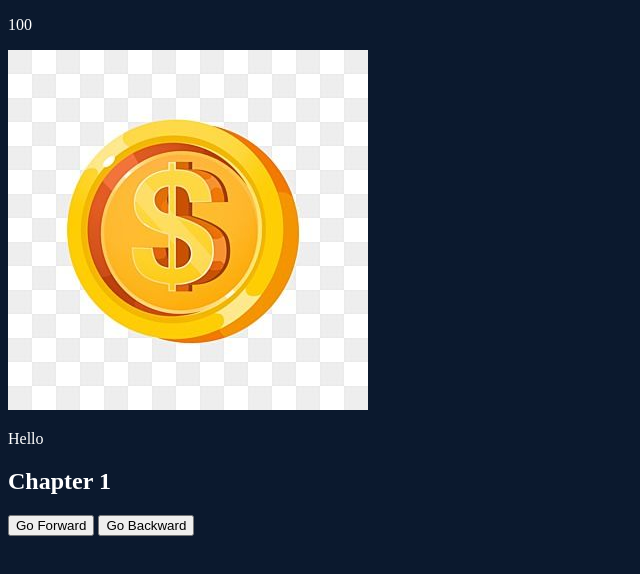
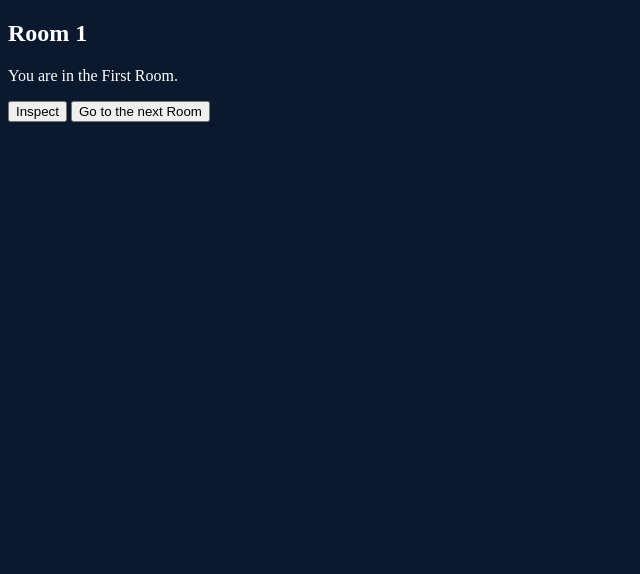
Before and after one commit to sfritzsche148/textadventure_mulitplayer, a plain HTML site: page Game.html in a window 1280 px wide. Both pictures are taken after a click on the button "Start". Shown: the whole page, without its empty margins (0-640 px from the left). Drawn offline with Linux system fonts and the light colour scheme.

Commit message:
refactoring

```diff
--- a/game.js
+++ b/game.js
@@ -1,5 +1,4 @@
 let btn = document.getElementById('btn');
-
 
 
 btn.addEventListener('click', function() {
@@ -7,8 +6,6 @@ btn.addEventListener('click', function() {
     let content = document.getElementById('content');
 
     let inp1 = input.value;
-
-
 
     // Player Blueprint
     class Player {
@@ -28,83 +25,30 @@ btn.addEventListener('click', function() {
     let player = new Player(playername, playerhp, playerinventory);
 
 
-    let story = {
-        'question1': {
-            title: 'Chapter 1',
-            options: {
-                forward: 'Go Forward',
-                backward: 'Go Backward'
-            }
-        },
-
-        'question2': {
-            title: 'Chapter 1',
+    let rooms = {
+        'room1': {
             text: {
-                toforward1: {
-                    answer: 'You see a big lake',
-                    options: {
-                        forward2: 'Go Forward',
-                        inspect1: 'Inspect'
-                    }
+                title: 'Room 1',
+                description: 'You are in the First Room.',
+                objects: {
+                   key: 'You Found the key for the next door'
                 },
-                tobackward1: {
-                    answer: 'You see a clif',
-                    options: {
-                        forward2: 'Go forward',
-                        inspect1: 'Inspect'
-                    }
+                options: {
+                    inspect: 'Inspect',
+                    nextRoom: 'Go to the next Room',
                 }
             }
         },
+        'room2': {
 
-        'question3': {
-            title: 'Chapter 1',
-            text: {
-
-            }
-
-        }
-
+        },
     }
 
+    // room1
     content.innerHTML = `
-    <p>${player.hp}</p>
-    <img
-    src="./coin.png"
-    alt=""
-    />
-    <p>Hello ${player.name}</p>
-    <h2>${story.question1.title}</h2>
-    <button id='Forwardbutton'>${story.question1.options.forward}</button>
-    <button id='Backwardbutton'>${story.question1.options.backward}</button>
+    <h2>${rooms.room1.text.title}</h2>
+    <p>${rooms.room1.text.description}</p>
+    <button>${rooms.room1.text.options.inspect}</button>
+    <button>${rooms.room1.text.options.nextRoom}</button>
     `
-
-    let ForwardBtn = document.querySelector('#Forwardbutton');
-    let BackBtn = document.querySelector('#Backwardbutton');
-
-    ForwardBtn.addEventListener('click', function() {
-        content.innerHTML = `
-        <h2>${story.question2.title}</h2>
-        <p>${story.question2.text.toforward1.answer}</p>
-        <button>${story.question2.text.toforward1.options.forward2} </button>
-        <button>${story.question2.text.toforward1.options.inspect1} </button>
-        `
-
-
-    })
-
-    BackBtn.addEventListener('click', function() {
-        content.innerHTML = `
-        <h2>${story.question2.title}</h2>
-        <p>${story.question2.text.tobackward.answer}</p>
-        <button>${story.question2.text.tobackward1.options.forward2} </button>
-        <button>${story.question2.text.tobackward1.options.inspect1} </button>
-        `
-    })
-
-    function Checkpoint1() {
-        content.innerHTML = `
-        <p>Checkpoint</p>
-        `
-    }
 })
```
Also changed, not shown: index.html (+0 -1 lines).
